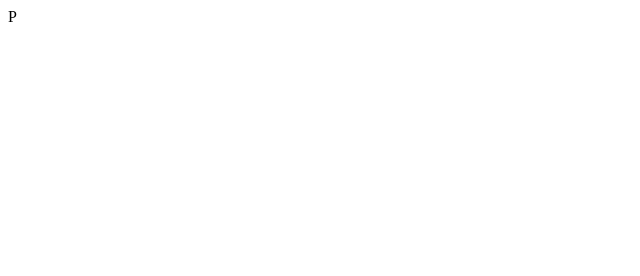
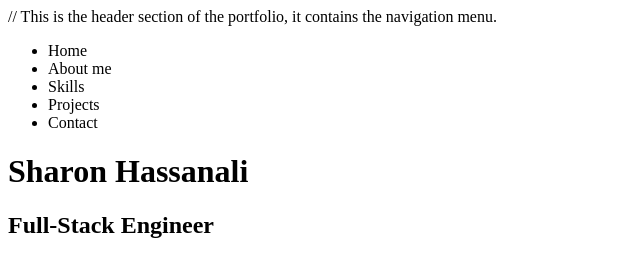
Before and after one commit to SSHSilva/portfolio, a plain HTML site: page index.html in a window 1280 px wide. Shown: the whole page, without its empty margins (0-640 px from the left). Drawn offline with Linux system fonts and the light colour scheme.

Commit message:
Created a header with a nav bar, added headings and footer

```diff
--- a/index.html
+++ b/index.html
@@ -9,6 +9,26 @@
   </head>
 
   <body>
+    <header>
+      // This is the header section of the portfolio, it contains the navigation menu.
+      <nav>
+
+        <ul>
+          <li><a>Home</a></li>
+          <li><a>About me</a></li>
+          <li><a>Skills</a></li>
+          <li><a>Projects</a></li>
+          <li><a>Contact</a></li>
+        </ul>
+
+      </nav>
+
+    </header>
+
+    <h1>Sharon Hassanali</h1>
+    <h2>Full-Stack Engineer</h2>
   </body>
 
-</html>P
+  <footer></footer>
+
+</html>
```
